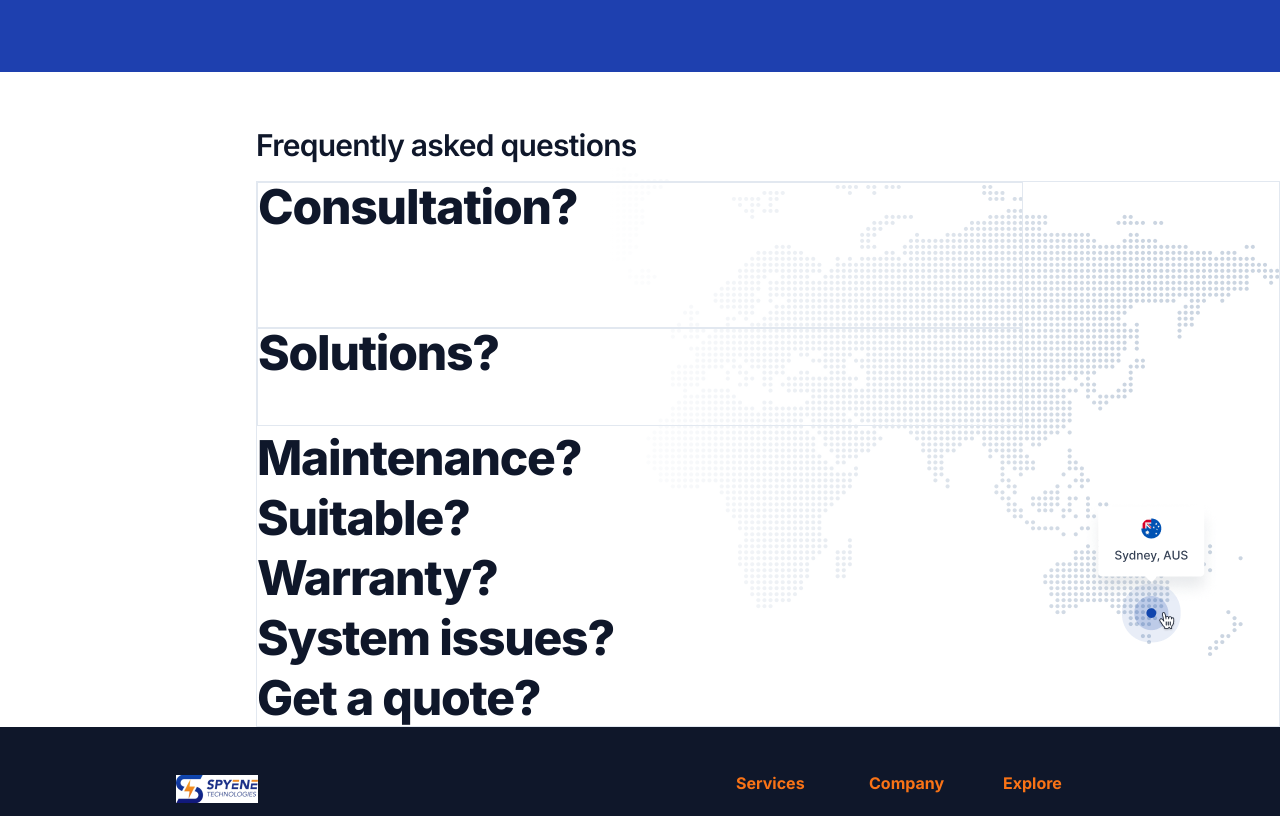
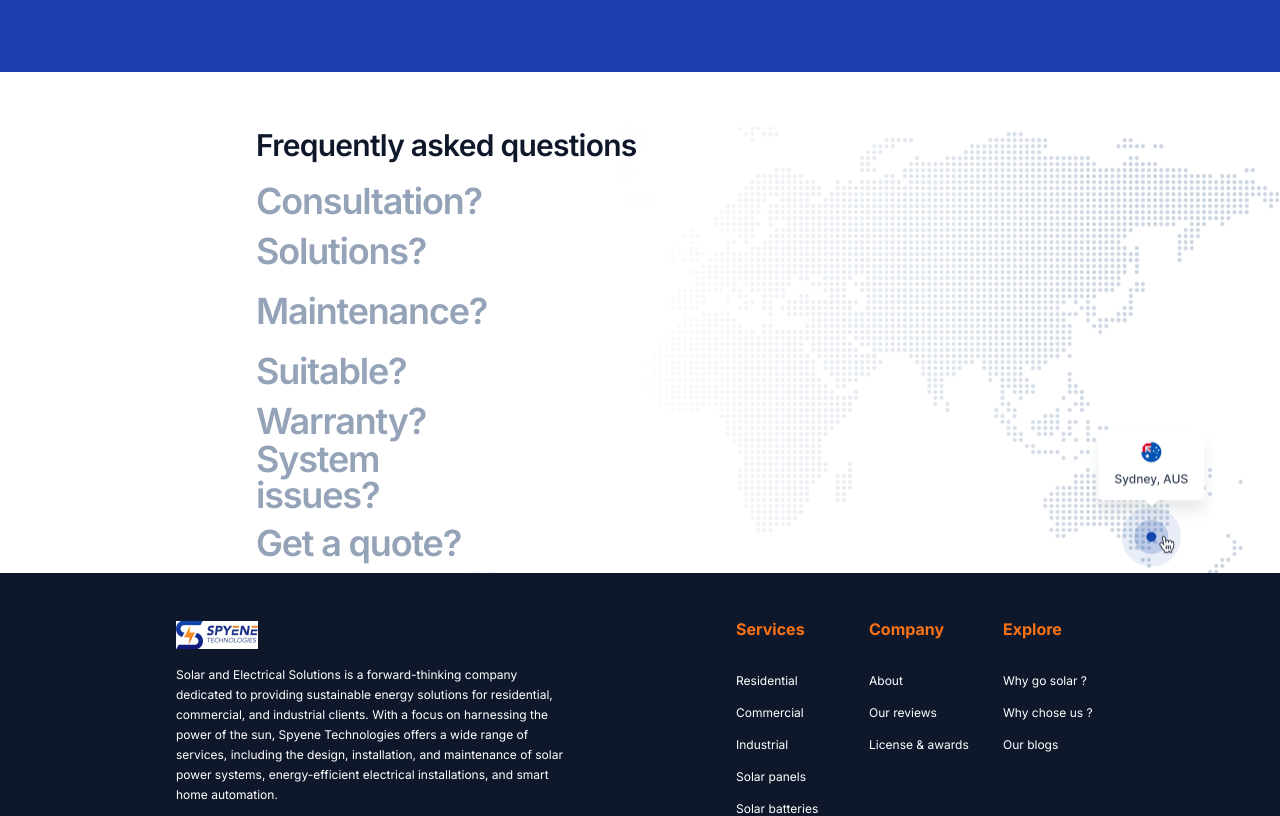
Before and after one commit to sadat66/spyene-client, a Next.js app: page /contact in a window 1280 px wide. Shown: the part 1240-2056 px from the top of the page. Built offline with nearby package versions, Linux system fonts and the light colour scheme; no server answers.

Commit message:
faq updated

```diff
--- a/src/app/_components/faq.jsx
+++ b/src/app/_components/faq.jsx
@@ -1,4 +1,41 @@
 import * as React from "react";
+const faqs = [
+  {
+    question: "Consultation?",
+    answer:
+      "To schedule a consultation or service, contact us via phone, email, or using the website form. Our team will work with you to assess your needs and develop a comprehensive plan for your project.",
+  },
+  {
+    question: "Solutions?",
+    answer:
+      "We provide a range of solar solutions, including residential, commercial, and industrial systems. Our team of experts will design and install a customized solution that meets your energy needs and sustainability goals.",
+  },
+  {
+    question: "Maintenance?",
+    answer:
+      "Yes, we offer comprehensive maintenance and support for our installations. Our team provides regular system check-ups and preventive care to ensure your solar system operates efficiently and effectively throughout its lifespan.",
+  },
+  {
+    question: "Suitable?",
+    answer:
+      "Our team will assess your property by evaluating factors such as energy usage, roof space, and location. We'll provide a detailed analysis and personalized recommendations to decide if solar energy is a suitable and beneficial option for you.",
+  },
+  {
+    question: "Warranty?",
+    answer:
+      "Yes, our systems come with warranties. These include the quality of our installation and the performance of the solar panels. Contact us to find out more details about our warranty options.",
+  },
+  {
+    question: "System issues?",
+    answer:
+      "If you experience an issue with your system, contact us right away. Call or email our support team to report the problem, and we'll schedule an inspection or maintenance service to get your system running properly again.",
+  },
+  {
+    question: "Get a quote?",
+    answer:
+      "To get a quote, reach out to us through our website, phone, or email. Provide as many details as possible about your project, and we'll send you a detailed estimate based on your specific needs and requirements.",
+  },
+];
 
 function FAQ() {
   return (
@@ -10,38 +47,23 @@ function FAQ() {
       className="max-w-[1440px] ps-[256px] bg-fit bg-no-repeat  mt-[55px] bg-right w-full flex gap-10 justify-center items-center   text-slate-900 max-md:px-5"
     >
       <div className="flex flex-col flex-1 shrink self-stretch space-y-4 w-full basis-0    max-md:max-w-full">
-        <div className="text-3xl font-semibold text-[#0F172A] tracking-tight leading-tight max-md:max-w-full">
+        <h2 className="text-3xl font-semibold text-[#0F172A] tracking-tight leading-tight max-md:max-w-full">
           Frequently asked questions
-        </div>
-        <div className="flex pr-[256px] border flex-col items-start mt-4 w-full text-5xl font-extrabold tracking-tight leading-none max-md:max-w-full max-md:text-4xl">
-          <div class="group flex border">
-            <div class="cursor-pointer">Consultation?</div>
-            <div class="opacity-0 group-hover:opacity-100 transition-opacity duration-300">
-              Detailed content about Consultation.
+        </h2>
+        <div className="flex pr-[256px] flex-col items-start w-full text-5xl font-extrabold tracking-tight leading-none max-md:max-w-full max-md:text-4xl">
+          {faqs.map((faq, i) => (
+            <div
+              key={i}
+              className="group w-full flex justify-between items-center"
+            >
+              <h1 className="cursor-pointer hover:text-[#1045AD] transition-text duration-500 text-[#94A3B8] text-[36px] font-semibold leading-12">
+                {faq.question}
+              </h1>
+              <p className="text-sm text-[#64748B] font-medium w-[551px] opacity-0 group-hover:opacity-100 transition-opacity duration-500">
+                {faq.answer}
+              </p>
             </div>
-          </div>
-          <div class="group flex border">
-            <div class="cursor-pointer">Solutions?</div>
-            <div class="opacity-0 group-hover:opacity-100 transition-opacity duration-1000">
-              Detailed content about Consultation.
-            </div>
-          </div>
-
-          <div className="space-y-2 text-[48px] text-[text[#0F172A] self-stretch mt-2 max-w-full whitespace-nowrap min-h-[52px] w-[370px] max-md:text-4xl">
-            Maintenance?
-          </div>
-          <div className="space-y-2 text-[48px] text-[text[#0F172A] self-stretch mt-2 max-w-full whitespace-nowrap min-h-[52px] w-[370px] max-md:text-4xl">
-            Suitable?
-          </div>
-          <div className="space-y-2 text-[48px] text-[text[#0F172A] self-stretch mt-2 max-w-full whitespace-nowrap min-h-[52px] w-[370px] max-md:text-4xl">
-            Warranty?
-          </div>
-          <div className="space-y-2 text-[48px] text-[text[#0F172A] self-stretch mt-2 max-w-full min-h-[52px] w-[370px] max-md:text-4xl">
-            System issues?
-          </div>
-          <div className="space-y-2 text-[48px] text-[text[#0F172A] self-stretch mt-2 max-w-full min-h-[52px] w-[370px] max-md:text-4xl">
-            Get a quote?
-          </div>
+          ))}
         </div>
       </div>
     </div>
--- a/src/app/contact/page.jsx
+++ b/src/app/contact/page.jsx
@@ -1,32 +1,35 @@
-
 import FAQ from "../_components/faq";
 import GetQuotation from "../_components/get-quotation";
 
 const ContactPage = () => {
-    return ( <div className="flex max-w-[1440px] w-full flex-col items-center mx-auto">
-
-    <div className="flex flex-col px-64 text-sm font-semibold leading-5 text-slate-900 max-md:px-5">
+  return (
+    <div className="flex w-full flex-col items-center">
+      <div className="flex w-full max-w-[928px]  mx-auto flex-col text-sm font-semibold leading-5 text-slate-900 max-md:px-5">
         <div className="flex flex-col w-full max-md:max-w-full">
           <div className="text-3xl tracking-tight leading-tight max-md:max-w-full pt-[128px]">
             Consult with Our Experts
           </div>
 
           <div className="mt-4 max-md:max-w-full text-[#0F172A] font-inter text-[14px] font-normal leading-[24px]">
-        New South Wales is a pioneer in adopting renewable energy. Major cities like Sydney, Newcastle, Wollongong, and others are rapidly adopting solar and advanced electrical solutions. To help the people with this change, Spyene Technology has dedicated, experienced, and trained staff. We ensure the best services across the state. Our services are available for residential, commercial, and small and large industrial projects.
+            New South Wales is a pioneer in adopting renewable energy. Major
+            cities like Sydney, Newcastle, Wollongong, and others are rapidly
+            adopting solar and advanced electrical solutions. To help the people
+            with this change, Spyene Technology has dedicated, experienced, and
+            trained staff. We ensure the best services across the state. Our
+            services are available for residential, commercial, and small and
+            large industrial projects.
           </div>
           <div className="text-3xl tracking-tight leading-tight max-md:max-w-full pt-[128px]">
             Get in Touch
           </div>
           <div className="mt-4 max-md:max-w-full text-[#0F172A] font-inter text-[14px] font-normal leading-[24px]">
             We offer a wide range of services that includes but not limited to
-          wiring, rewiring, electrical inspection, solar panel installations, and
-          advanced battery systems.
+            wiring, rewiring, electrical inspection, solar panel installations,
+            and advanced battery systems.
           </div>
           <div className="mt-4 max-md:max-w-full text-[#0F172A] font-inter text-[14px] font-normal leading-[24px]">
             <b>Phone:</b>
-          <div>
-            For immediate assistance, call us at: +61 458 511 460
-          </div>
+            <div>For immediate assistance, call us at: +61 458 511 460</div>
           </div>
           <div className="mt-4 max-md:max-w-full text-[#0F172A] font-inter text-[14px] font-normal leading-[24px]">
             <b>Email:</b>
@@ -40,26 +43,27 @@ const ContactPage = () => {
               Visit our office at: 20 Lindsen St, Mount Druitt NSW 2770
             </div>
 
-          <div className="text-[#0F172A] font-inter text-[14px] font-normal leading-[24px] pb-[10px]">ABN: 75 638 855 211</div>
+            <div className="text-[#0F172A] font-inter text-[14px] font-normal leading-[24px] pb-[10px]">
+              ABN: 75 638 855 211
+            </div>
           </div>
           <div className="text-[#0F172A] font-inter text-[14px] font-normal leading-[24px]">
             <b>Office Hours :</b>
             <div className="text-[#0F172A] font-inter text-[14px] font-normal leading-[24px] pb-[130px]">
-            We are available during the following hours:<br/>
-            Monday to Friday: 9:00 AM - 5:00 PM <br/>
-            Saturday: 10:00 AM - 2:00 PM<br/>
-
-
-            Sunday: Closed <br/>
+              We are available during the following hours:
+              <br />
+              Monday to Friday: 9:00 AM - 5:00 PM <br />
+              Saturday: 10:00 AM - 2:00 PM
+              <br />
+              Sunday: Closed <br />
             </div>
           </div>
         </div>
       </div>
-
-
-        <GetQuotation/>
-        <FAQ/>
-    </div> );
-}
+      <GetQuotation />
+      <FAQ />
+    </div>
+  );
+};
 
 export default ContactPage;
```
Lines whose indentation alone changed are shown as unchanged.
